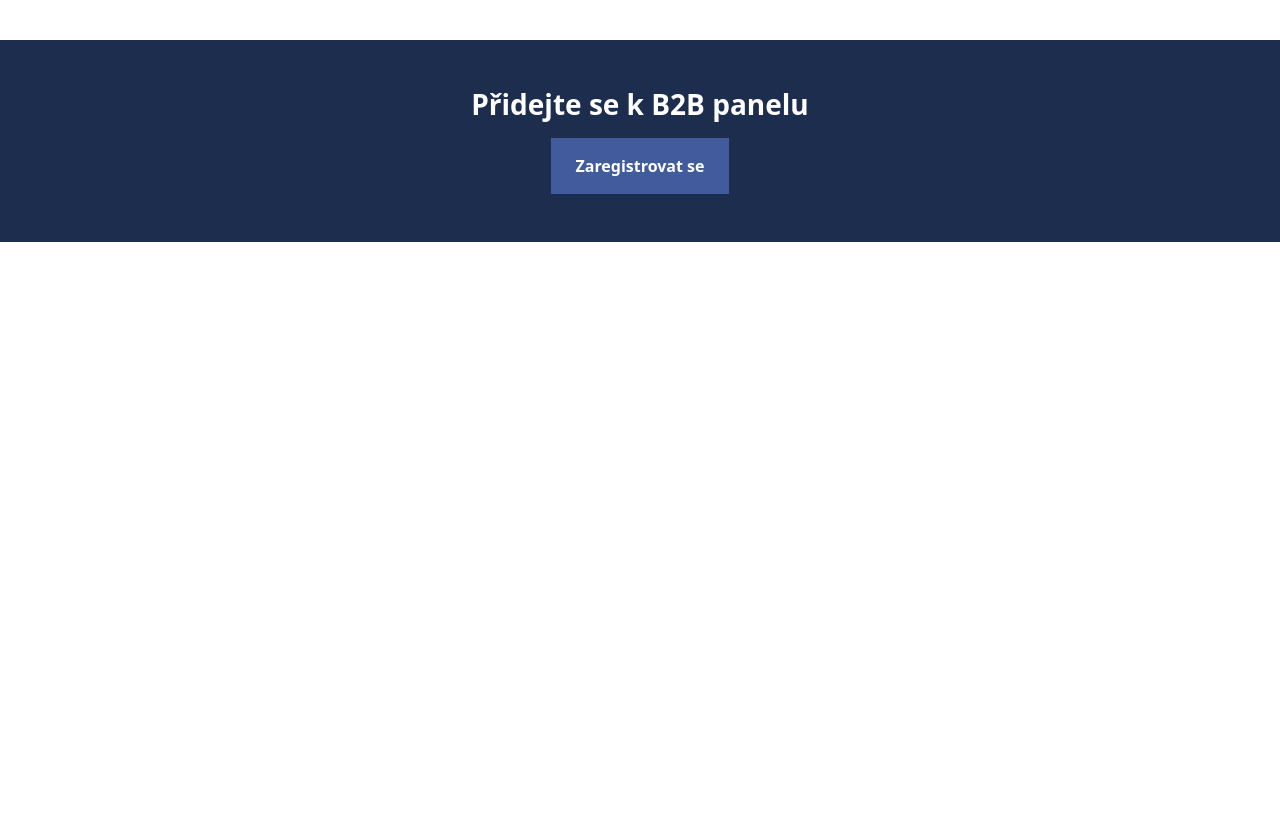
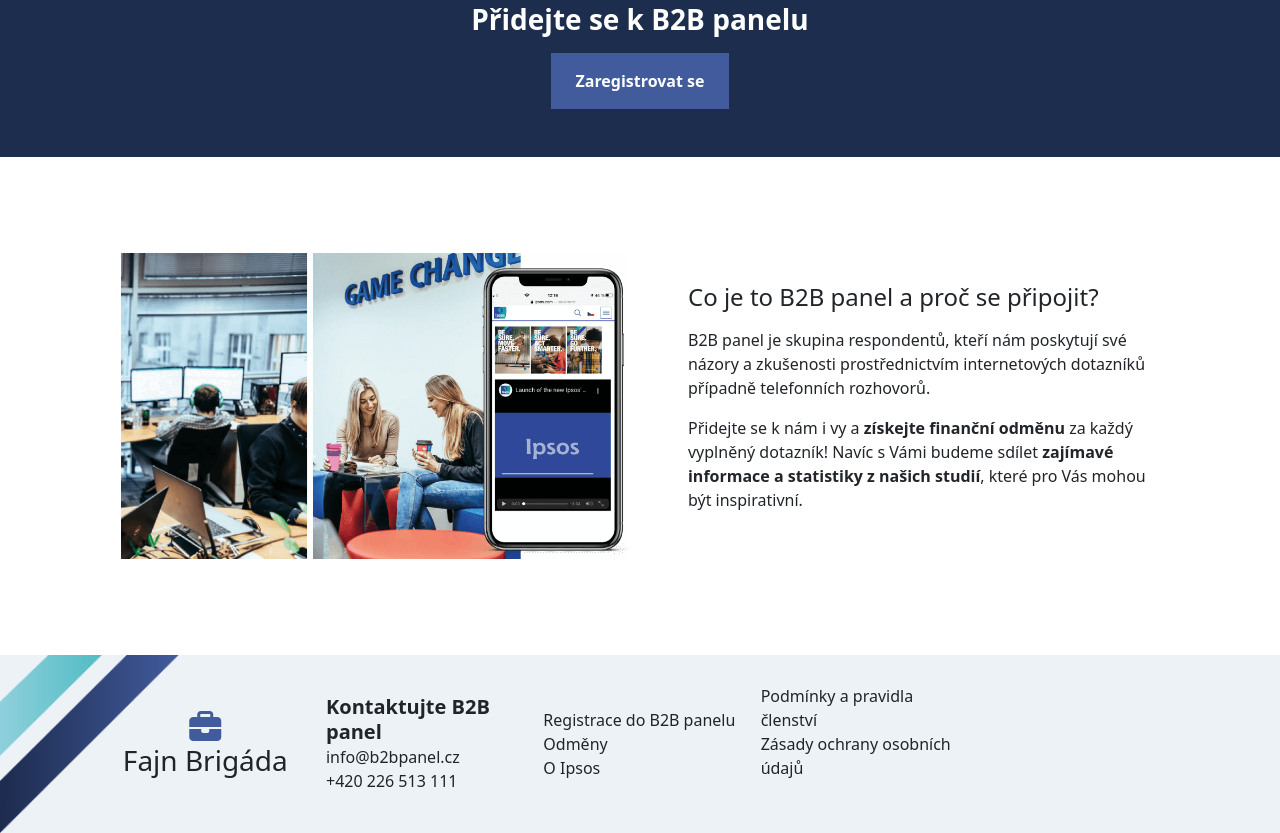
Before and after one commit to marekzska/FajnBrigada, a plain HTML site: page index.html in a window 1280 px wide. Shown: the part 1728-2561 px from the top of the page. Before the commit the page ends 2018 px from the top, so only its background shows below. Drawn offline with nearby package versions, Linux system fonts and the light colour scheme.

Commit message:
Finished the homepage

```diff
--- a/index.html
+++ b/index.html
@@ -19,7 +19,7 @@
 </head>
 
 <body>
-    <div class="row no-gutters header">
+    <div class="row no-gutters header position-fixed top-0 start-0 end-0">
         <div class="offset-1 col-3 d-flex align-items-center">
             <i class="fa-solid fa-briefcase fa-2xl color-dark-blue"></i>
             <span class="ps-3 pt-2 h3">
@@ -188,6 +188,61 @@
             </div>
         </div>
     </div>
+
+    <div class="row no-gutters mb-5 pb-5">
+        <div class="offset-1 col-10 row no-gutters mt-5">
+            <div class="col-6">
+                <img class="mw-100" src="./images/homepage-b2b-behind.png" alt="Laptop b2b behind">
+            </div>
+            <div class="col-6 d-flex justify-content-center flex-column ps-5">
+                <div class="h4 mb-3">
+                    Co je to B2B panel a proč se připojit?
+                </div>
+                <div class="mb-3">
+                    B2B panel je skupina respondentů, kteří nám poskytují své názory a zkušenosti prostřednictvím
+                    internetových dotazníků
+                    případně telefonních rozhovorů.
+                </div>
+                <div class="mb-3">
+                    Přidejte se k nám i vy a <b>získejte finanční odměnu</b> za každý vyplněný dotazník! Navíc s Vámi
+                    budeme
+                    sdílet
+                    <b>zajímavé informace a statistiky z našich studií</b>, které pro Vás mohou být inspirativní.
+                </div>
+            </div>
+        </div>
+    </div>
+
+    <div class="row no-gutters bg-color-grey position-relative align-items-center">
+        <img class="position-absolute start-0 top-0 w-auto h-100" src="images/strips.png">
+        <div class="offset-1 col-8">
+            <div class="row justify-content-between align-items-center">
+                <div class="col-3 pt-5 mt-4 pb-5 d-flex flex-column align-items-center">
+                    <i class="fa-solid fa-briefcase fa-2xl color-dark-blue"></i>
+                    <span class="h3 mt-3">
+                        Fajn Brigáda
+                    </span>
+                </div>
+                <div class="col-3">
+                    <b class="h5 fw-bold">
+                        Kontaktujte B2B panel<br>
+                    </b>
+                    info@b2bpanel.cz<br>
+                    +420 226 513 111
+                </div>
+                <div class="col-3">
+                    Registrace do B2B panelu<br>
+                    Odměny<br>
+                    O Ipsos
+                </div>
+                <div class="col-3">
+                    Podmínky a pravidla členství<br>
+                    Zásady ochrany osobních údajů
+                    <div class="invisible">b</div>
+                </div>
+            </div>
+        </div>
+    </div>
 </body>
 
 </html>
--- a/style/colors.css
+++ b/style/colors.css
@@ -9,3 +9,7 @@
 .bg-color-navy {
     background-color: #1c2d4e;
 }
+
+.bg-color-grey {
+    background-color: #edf2f7;
+}
```
Also changed, not shown: images/homepage-b2b-behind.png (added), images/strips.png (added).
